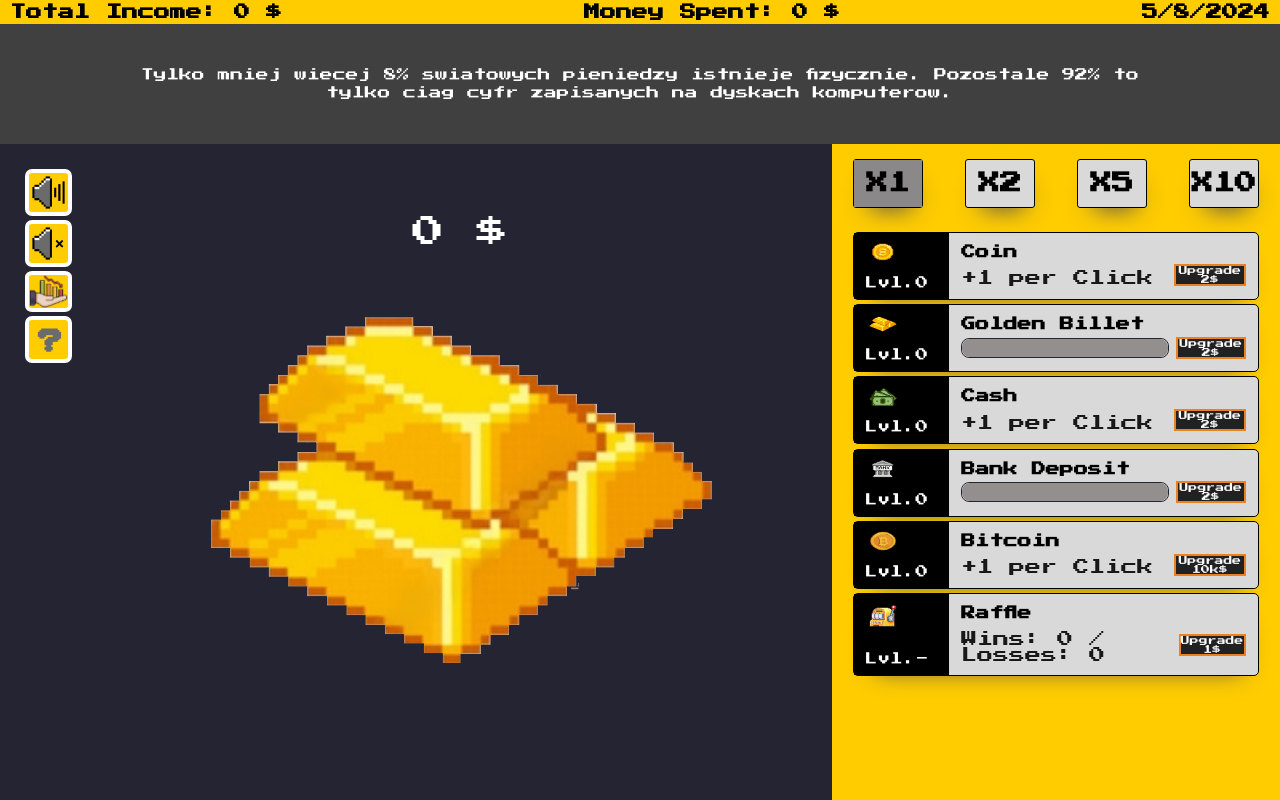
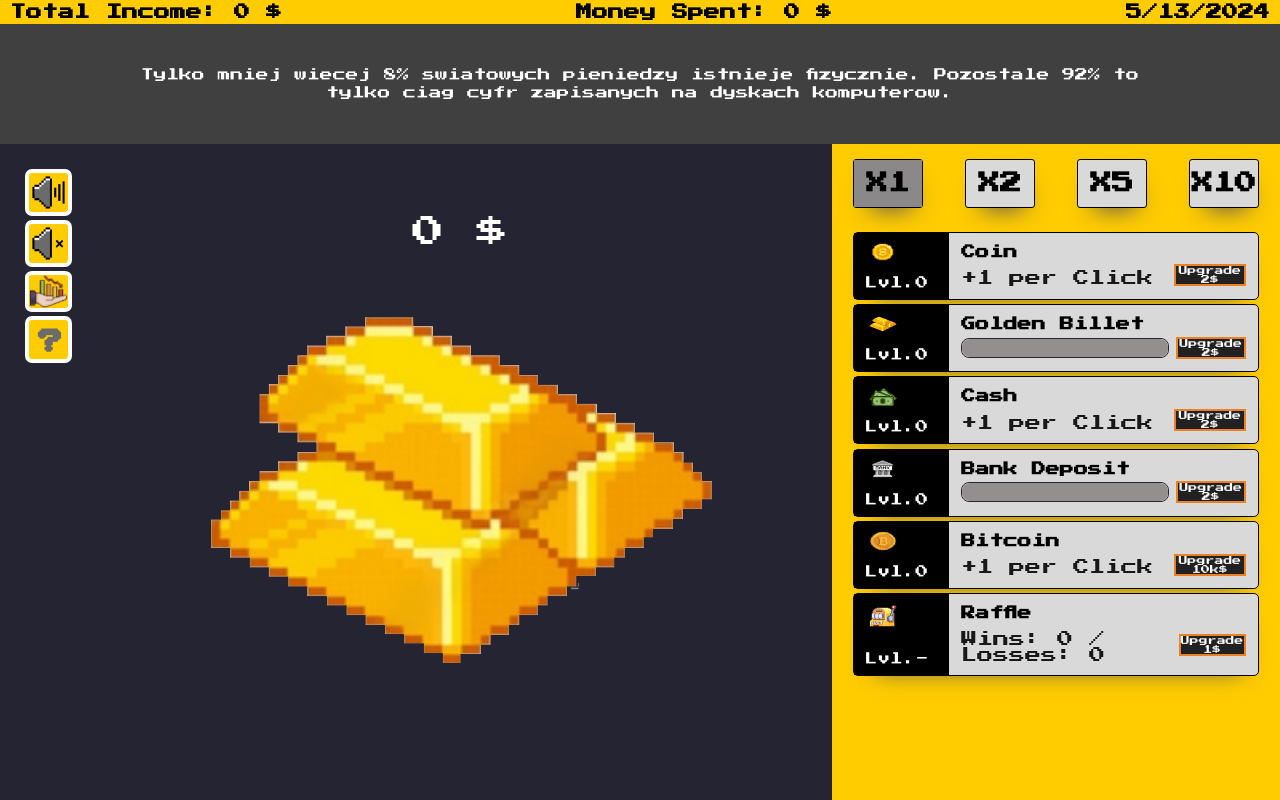
Before and after one commit to SzostekMateusz/idle-clicker, a React (Vite) app: page / in a window 1280 px wide. Built offline with nearby package versions, Linux system fonts and the light colour scheme.

Commit message:
Speed up time flow

```diff
--- a/src/components/Navbar.jsx
+++ b/src/components/Navbar.jsx
@@ -11,7 +11,7 @@ const Navbar = () => {
             const newDate = new Date(date.getTime() + 24 * 60 * 60 * 1000);
             setDate(newDate);
             updateCurrentDate(newDate);
-        }, 10 * 1000);
+        }, 1 * 1000);
 
         return () => clearInterval(interval);
     }, [date, updateCurrentDate]);
```
